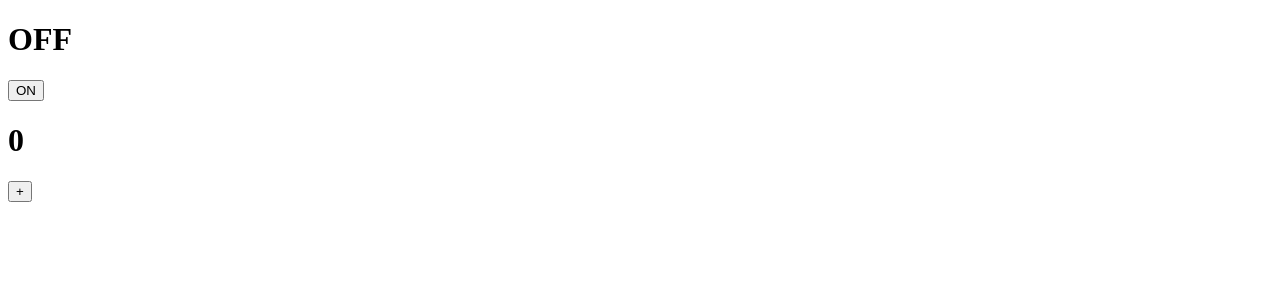
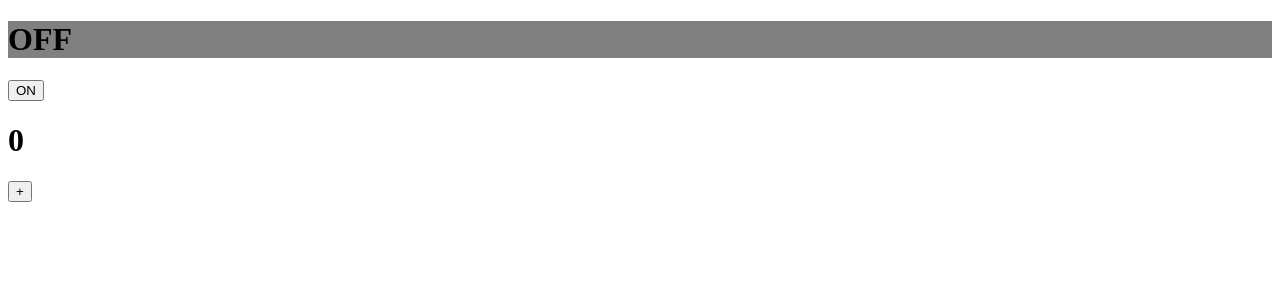
Before and after one commit to leejaypower/learn-react, a React (Vite) app in the folder 4-react-playground/: page / in a window 1280 px wide. Shown: the top 300 px of the page. Built offline with nearby package versions, Linux system fonts and the light colour scheme.

Commit message:
state/props와 리렌더링

```diff
--- a/4-react-playground/src/components/App.jsx
+++ b/4-react-playground/src/components/App.jsx
@@ -3,18 +3,40 @@ import './Header';
 // vite는 확장자 안 써도됨
 import { useState } from 'react';
 
-function App() {
-  // const state = useState()
-  //  console.log(state); --> state[0]: state의 값, state[1]: 상태 변화함수
+// props나 부모 컴포넌트가 바뀌면 리렌더링
+// => 관련이 없다면 state를 몰아넣지 말고 분리해서 불필요한 리렌더링 방지
+// 파일로 분리하는건 생략하겠음
 
-  // 따라서 구조 분행하는게 일반적임!
-  const [state, setCount] = useState(0);
+const Bulb = ({ light }) => {
+  return (
+    <div>
+      {light === 'ON' ? (
+        <h1
+          style={{
+            backgroundColor: 'orange',
+          }}
+        >
+          ON
+        </h1>
+      ) : (
+        <h1
+          style={{
+            backgroundColor: 'grey',
+          }}
+        >
+          OFF
+        </h1>
+      )}
+    </div>
+  );
+};
+
+const LightButton = () => {
   const [light, setLight] = useState('OFF');
 
   return (
     <>
-      <div>
-        <h1>{light}</h1>
+      <Bulb light={light}></Bulb>
       <button
         onClick={() => {
           setLight(light === 'ON' ? 'OFF' : 'ON');
@@ -22,7 +44,19 @@ function App() {
       >
         {light === 'ON' ? 'OFF' : 'ON'}
       </button>
-      </div>
+    </>
+  );
+};
+
+const Counter = () => {
+  // const state = useState()
+  //  console.log(state); --> state[0]: state의 값, state[1]: 상태 변화함수
+
+  // 따라서 구조 분해하는게 일반적임!
+  const [state, setCount] = useState(0);
+
+  return (
+    <div>
       <h1>{state}</h1>
       <button
         onClick={() => {
@@ -31,6 +65,15 @@ function App() {
       >
         +
       </button>
+    </div>
+  );
+};
+
+function App() {
+  return (
+    <>
+      <LightButton></LightButton>
+      <Counter></Counter>
     </>
   );
 }
```
Lines whose indentation alone changed are shown as unchanged.
